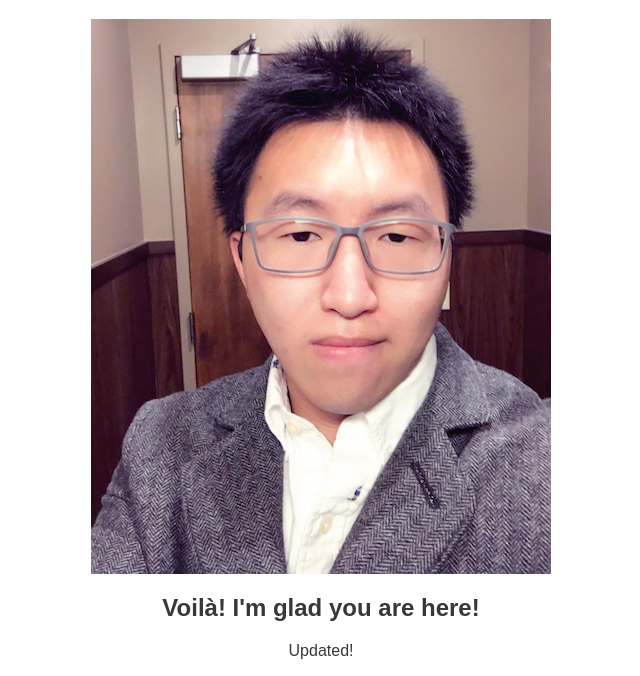
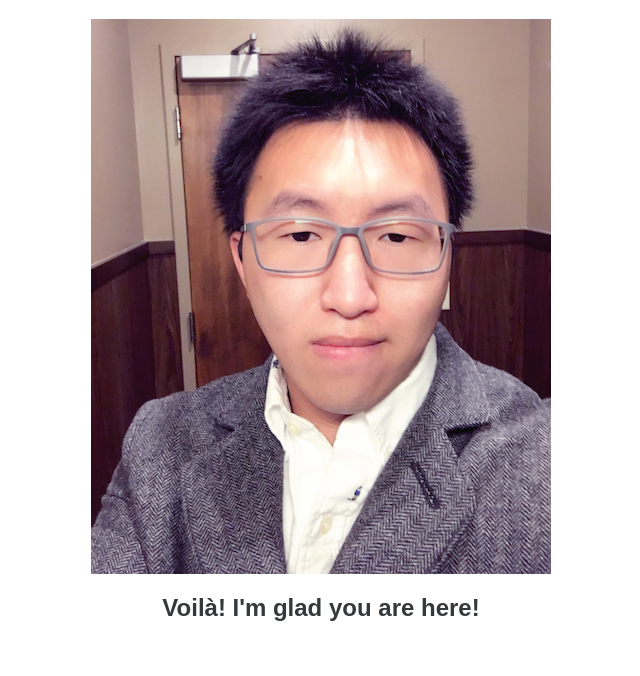
Before and after one commit to cckn1ght/nginx, a plain HTML site: page index.html in a window 1280 px wide. Shown: the part 139-815 px from the top of the page, without its empty margins (319-959 px from the left). Drawn offline with Linux system fonts and the light colour scheme.

Commit message:
Resume1.2

```diff
--- a/index.html
+++ b/index.html
@@ -5,6 +5,6 @@
 
   <img src="icon2.jpg">
   <h2>Voil&agrave;!  I'm glad you are here!</h2>
-  <p>Updated!</p>
+
 
 </div>
```
Also changed, not shown: 2 other files.
